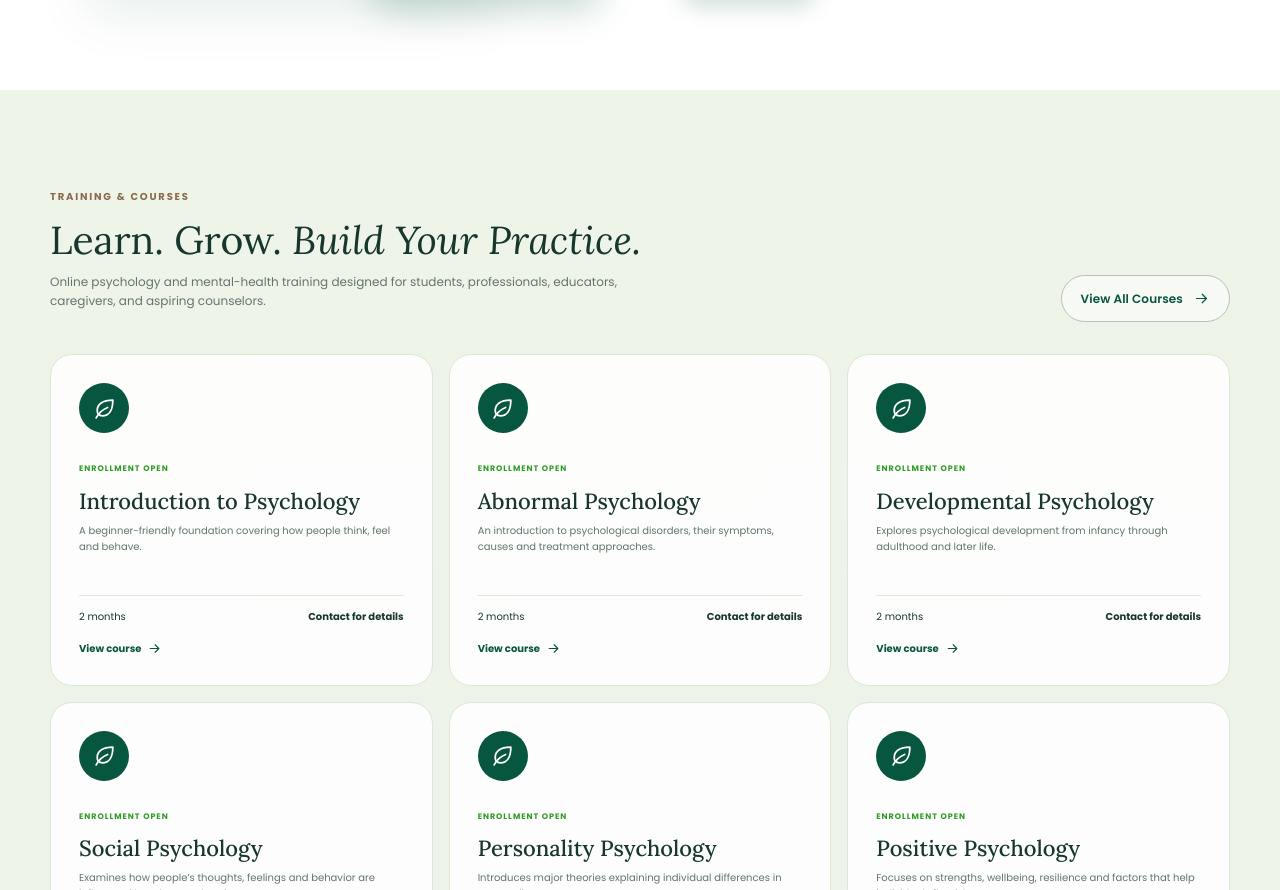
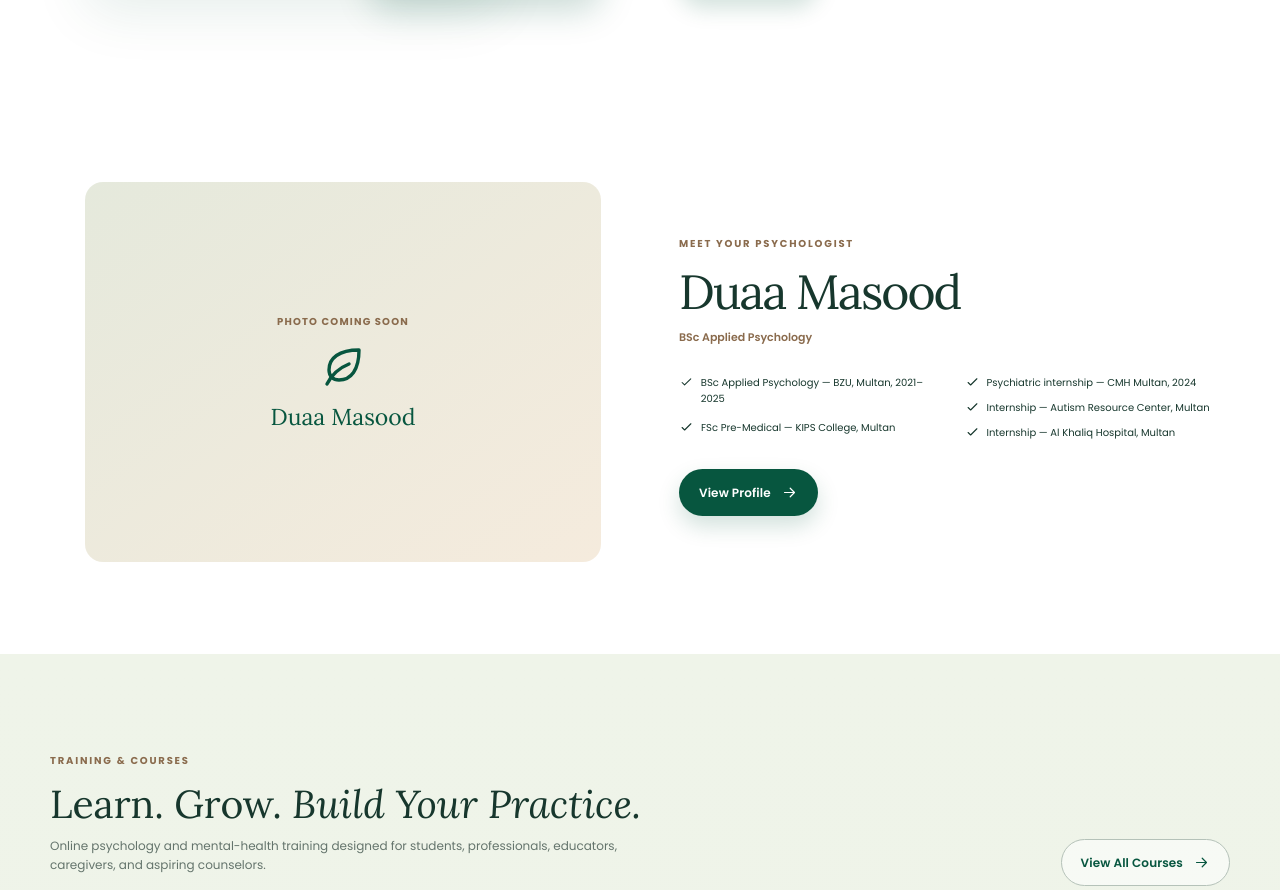
Before and after one commit to wajeeha-asad/Flourish-Well-Website, a React (Vite) app: page / in a window 1280 px wide. Shown: the part 3236-4126 px from the top of the page. Built offline with nearby package versions, Linux system fonts and the light colour scheme.

Commit message:
Show Duaa Masood profile on homepage

```diff
--- a/src/main.jsx
+++ b/src/main.jsx
@@ -229,6 +229,7 @@ function Home() {
     </section>
 
     <PsychologistPreview/>
+    <DuaaHomePreview/>
     <TrainingPreview/>
     <B2B/>
     <Testimonials/>
```
